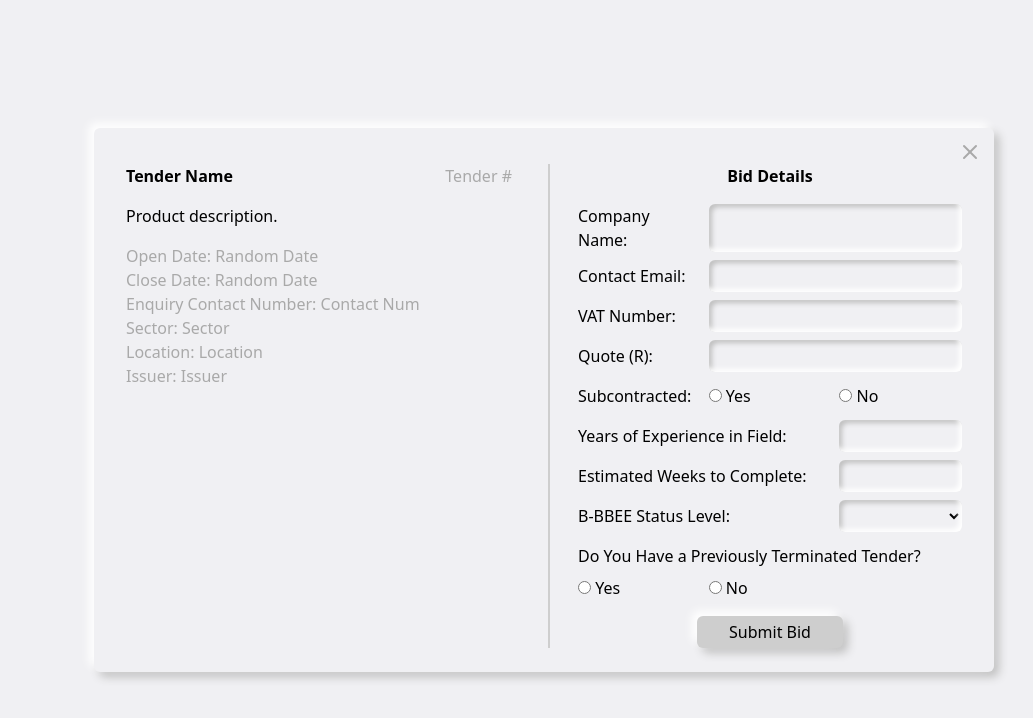
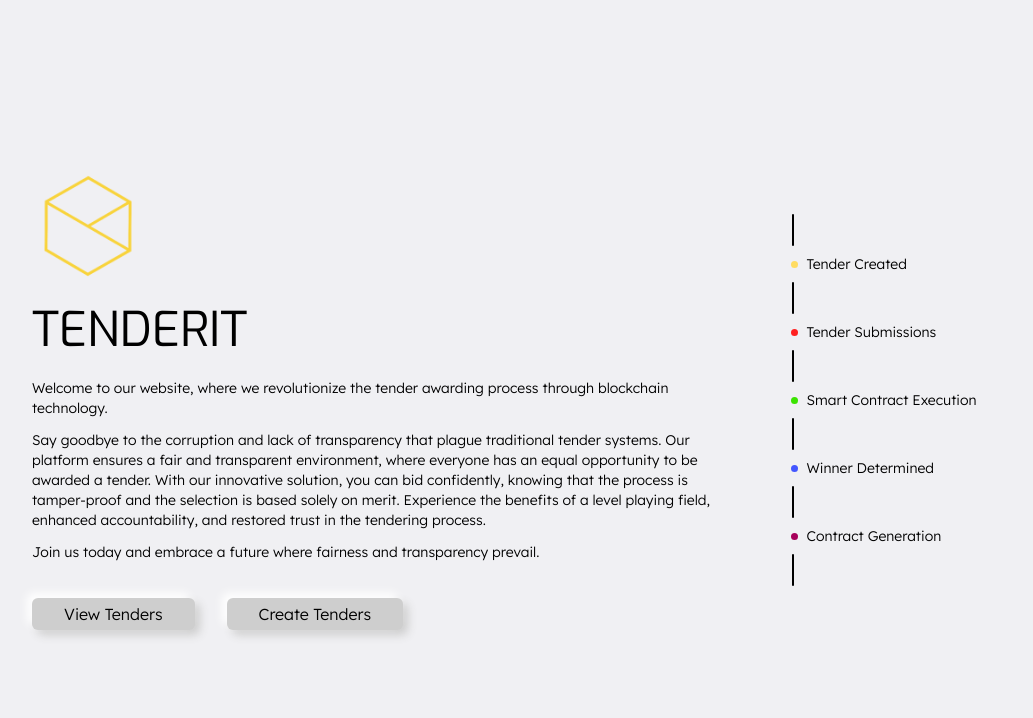
Before and after one commit to taylarogers/tender-it, a Next.js app: page / in a window 1280 px wide. Shown: the top 718 px of the page, without its empty margins (96-1129 px from the left). Built offline with nearby package versions, Linux system fonts and the light colour scheme.

Commit message:
Home Page Design

```diff
--- a/package.json
+++ b/package.json
@@ -9,6 +9,7 @@
     "lint": "next lint"
   },
   "dependencies": {
+    "@next/font": "^13.4.7",
     "@types/node": "20.3.1",
     "@types/react": "18.2.13",
     "@types/react-dom": "18.2.6",
--- a/src/pages/index.tsx
+++ b/src/pages/index.tsx
@@ -1,19 +1,79 @@
-import React from 'react';
-import { InputForm } from './components/Forms';
-import { TenderDescription } from './components/Description';
-import { X } from 'react-feather';
+import Exo from '@next/font/google';
 
 export default function App() {
   return (
     <div className="grid h-screen place-items-center bg-background-white">
-      <div className="rounded-md w-[900px] bg-background-white shadow-outer pl-8 pr-3 pt-3 pb-6">
-        <div className='flex justify-end'>
-          <X className='stroke-text-grey hover:stroke-black'/>
+      <div className='grid h-full w-[80%] grid-cols-3 gap-2 place-items-center'>
+        <div className='col-span-2'>
+          <img src='/images/logo.png' alt='Logo' className=' h-28'/>
+
+          <h1 className="text-black my-3 font-header text-5xl pt-3"> TENDERIT </h1>
+
+          <p className="text-black my-3 font-normalText pt-3 text-sm">
+            Welcome to our website, where we revolutionize the tender awarding process through blockchain technology.
+          </p>
+          <p className="text-black my-3 font-normalText text-sm">
+            Say goodbye to the corruption and lack of transparency that plague traditional tender systems. Our platform ensures a fair and transparent environment, where everyone has an equal opportunity to be awarded a tender. With our innovative solution, you can bid confidently, knowing that the process is tamper-proof and the selection is based solely on merit. Experience the benefits of a level playing field, enhanced accountability, and restored trust in the tendering process.
+          </p>
+          <p className="text-black my-3 font-normalText pb-3 text-sm">
+            Join us today and embrace a future where fairness and transparency prevail.
+          </p>
+
+          <div className='flex gap-8'>
+            <button className="bg-button-grey mt-3 py-1 px-8 rounded-md shadow-outer hover:bg-purple font-normalText">View Tenders</button>
+            <button className="bg-button-grey mt-3 py-1 px-8 rounded-md shadow-outer hover:bg-purple font-normalText">Create Tenders</button>
+          </div>
         </div>
 
-        <div className="grid grid-cols-2 divide-x-2 divide-button-grey gap-2 content-center pr-5">
-          <TenderDescription/>
-          <InputForm/>
+        <div className='col-span-1 flex flex-col justify-items-start items-start gap-1'>
+          <div className="h-10 py-0 flex justify-center items-center relative pl-1">
+            <hr className="w-8 h-0.5 bg-black border-0 rounded transform rotate-90 absolute left-1/2 top-1/2 -translate-x-1/2 -translate-y-1/2"/>
+          </div>
+
+          <div className='flex flex-row items-center'>
+            <div className="w-[7px] h-[7px] bg-yellow rounded-full"></div>
+            <p className="text-black font-normalText text-sm my-0 mx-0 py-0 px-2">Tender Created</p>
+          </div>
+
+          <div className="h-10 py-0 flex justify-center items-center relative pl-1">
+            <hr className="w-8 h-0.5 bg-black border-0 rounded transform rotate-90 absolute left-1/2 top-1/2 -translate-x-1/2 -translate-y-1/2"/>
+          </div>
+
+          <div className='flex flex-row items-center'>
+            <div className="w-[7px] h-[7px] bg-red rounded-full"></div>
+            <p className="text-black font-normalText text-sm my-0 mx-0 py-0 px-2">Tender Submissions</p>
+          </div>
+
+          <div className="h-10 py-0 flex justify-center items-center relative pl-1">
+            <hr className="w-8 h-0.5 bg-black border-0 rounded transform rotate-90 absolute left-1/2 top-1/2 -translate-x-1/2 -translate-y-1/2"/>
+          </div>
+
+          <div className='flex flex-row items-center'>
+            <div className="w-[7px] h-[7px] bg-green rounded-full"></div>
+            <p className="text-black font-normalText text-sm my-0 mx-0 py-0 px-2">Smart Contract Execution</p>
+          </div>
+
+          <div className="h-10 py-0 flex justify-center items-center relative pl-1">
+            <hr className="w-8 h-0.5 bg-black border-0 rounded transform rotate-90 absolute left-1/2 top-1/2 -translate-x-1/2 -translate-y-1/2"/>
+          </div>
+
+          <div className='flex flex-row items-center'>
+            <div className="w-[7px] h-[7px] bg-blue rounded-full"></div>
+            <p className="text-black font-normalText text-sm my-0 mx-0 py-0 px-2">Winner Determined</p>
+          </div>
+
+          <div className="h-10 py-0 flex justify-center items-center relative pl-1">
+            <hr className="w-8 h-0.5 bg-black border-0 rounded transform rotate-90 absolute left-1/2 top-1/2 -translate-x-1/2 -translate-y-1/2"/>
+          </div>
+
+          <div className='flex flex-row items-center'>
+            <div className="w-[7px] h-[7px] bg-purple rounded-full"></div>
+            <p className="text-black font-normalText text-sm my-0 mx-0 py-0 px-2">Contract Generation</p>
+          </div>
+
+          <div className="h-10 py-0 flex justify-center items-center relative pl-1">
+            <hr className="w-8 h-0.5 bg-black border-0 rounded transform rotate-90 absolute left-1/2 top-1/2 -translate-x-1/2 -translate-y-1/2"/>
+          </div>
         </div>
       </div>
     </div>
--- /dev/null
+++ b/src/pages/viewTenders.tsx
@@ -0,0 +1,21 @@
+import React from 'react';
+import { InputForm } from './components/Forms';
+import { TenderDescription } from './components/Description';
+import { X } from 'react-feather';
+
+export default function ViewTenders() {
+  return (
+    <div className="grid h-screen place-items-center bg-background-white">
+      <div className="rounded-md w-[900px] bg-background-white shadow-outer pl-8 pr-3 pt-3 pb-6">
+        <div className='flex justify-end'>
+          <X className='stroke-text-grey hover:stroke-black'/>
+        </div>
+
+        <div className="grid grid-cols-2 divide-x-2 divide-button-grey gap-2 content-center pr-5">
+          <TenderDescription/>
+          <InputForm/>
+        </div>
+      </div>
+    </div>
+  );
+}
--- a/src/styles/globals.css
+++ b/src/styles/globals.css
@@ -1,3 +1,5 @@
+@import url('https://fonts.googleapis.com/css2?family=Exo&family=Lexend:wght@300&display=swap');
+
 @tailwind base;
 @tailwind components;
 @tailwind utilities;
--- a/tailwind.config.js
+++ b/tailwind.config.js
@@ -24,9 +24,13 @@ module.exports = {
         'blue': '#4356FF',
       },
       boxShadow: {
-        'inner': 'inset -3px -3px 5px #FFFFFF, inset 3px 3px 5px #C0C0C0',
-        'outer': '-5px -5px 10px #FFFFFF, 5px 5px 10px #C0C0C0',
+        'inner': 'inset -3px -3px 5px #FFFFFF, inset 3px 3px 5px #CDCDCD',
+        'outer': '-5px -5px 10px #FFFFFF, 5px 5px 10px #CDCDCD',
       },
+    },
+    fontFamily: {
+      header: ["Exo", "sans-serif"],
+      normalText: ["Lexend", "sans-serif"]
     },
   },
   plugins: [],
```
Also changed, not shown: public/images/logo.png (added), 1 other file (tests, documents, lock files or other folders).
